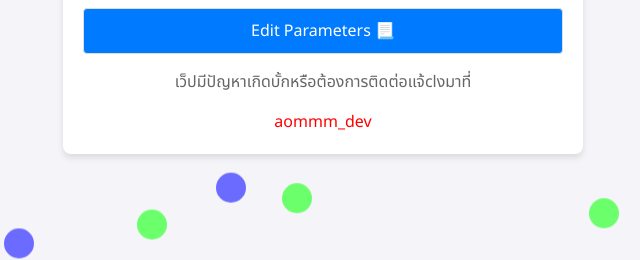
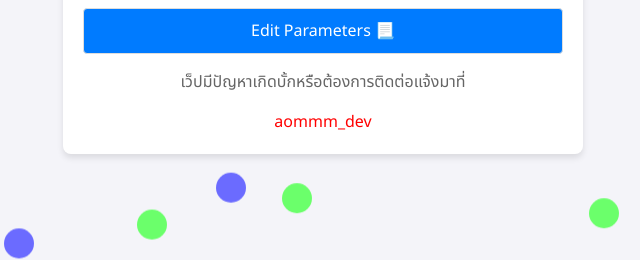
Before and after one commit to 9Aom/Search, a plain HTML site: page index.html in a window 1280 px wide. Shown: the part 445-705 px from the top of the page, 317-957 px from the left. Drawn offline with Linux system fonts and the light colour scheme.

Commit message:
Update index.html

```diff
--- a/index.html
+++ b/index.html
@@ -29,7 +29,7 @@
         <button id="searchBtn" class="hidden">Search 🔍 </button>
         <p id="error" class="hidden">Please enter a valid URL.</p>
         <div class="">
-            <p style="opacity: 0.6;" >เว็ปมีปัญหาเกิดบั้กหรือต้องการติดต่อแจ้clงมาที่ </p>
+            <p style="opacity: 0.6;" >เว็ปมีปัญหาเกิดบั้กหรือต้องการติดต่อแจ้งมาที่ </p>
             <a style="text-decoration: none; color: red;" href="https://www.instagram.com/https_aommm_dev/" target="_blank" >aommm_dev</a>
         </div>
     </div>
```
